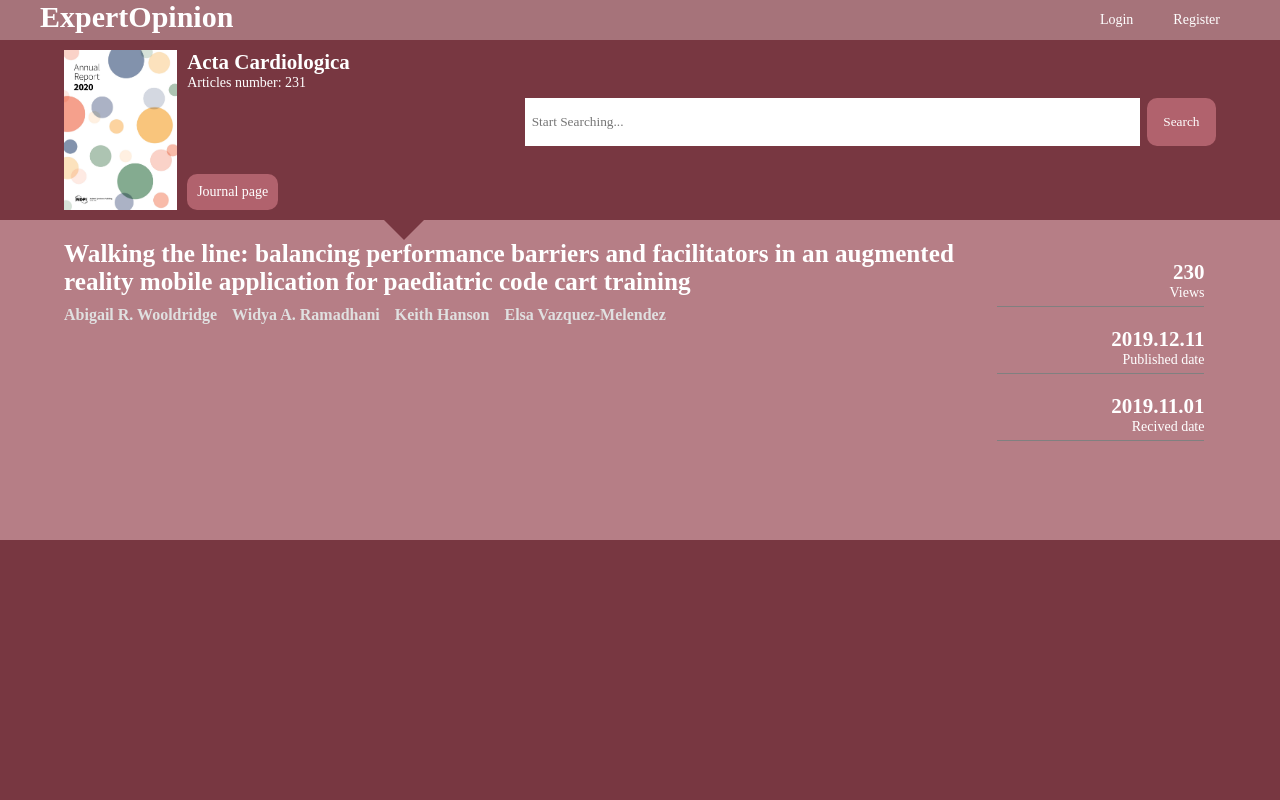
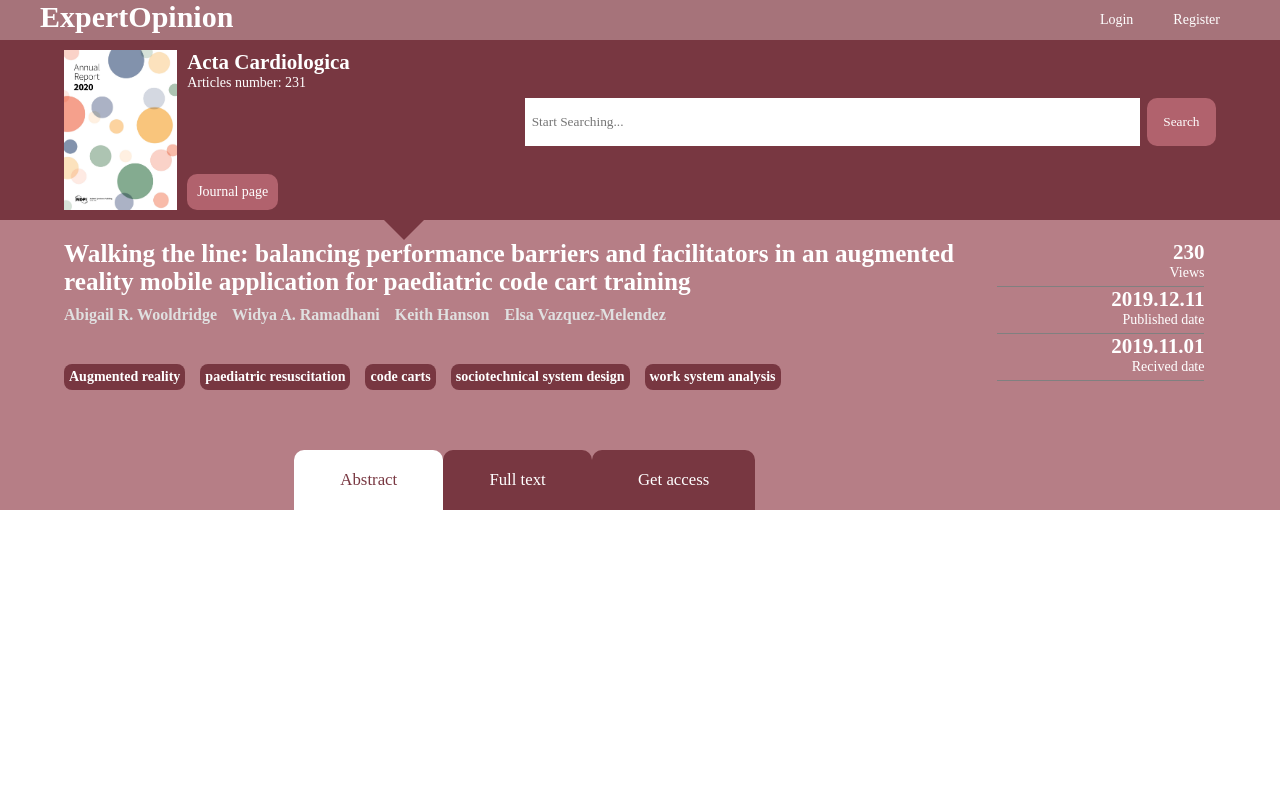
Before and after one commit to Radagea/journalist, a Vue app: page /article/1 in a window 1280 px wide. Shown: the top 800 px of the page. Built offline with nearby package versions, Linux system fonts and the light colour scheme; a web font is replaced by a local one.

Commit message:
Article page -> ArticleTitle section finished

```diff
--- /dev/null
+++ b/src/components/UI/cards/articles/ArticleTitle.vue
@@ -0,0 +1,165 @@
+<template>
+    <section>
+        <div class="arrow-down"></div>
+        <div class="wrapper">
+            <div class="articletitle">
+                <h1>Walking the line: balancing performance barriers and facilitators in an augmented reality mobile application for paediatric code cart training</h1>
+                <h2>
+                    <span>Abigail R. Wooldridge</span>
+                    <span>Widya A. Ramadhani</span>
+                    <span>Keith Hanson</span>
+                    <span>Elsa Vazquez-Melendez</span>
+                </h2>
+                <h3>
+                    <span>Augmented reality</span>
+                    <span>paediatric resuscitation</span>
+                    <span>code carts</span>
+                    <span>sociotechnical system design</span>
+                    <span>work system analysis</span>
+                </h3>
+                <nav>
+                    <ul>
+                        <li class="active">Abstract</li>
+                        <li>Full text</li>
+                        <li>Get access</li>
+                    </ul>
+                </nav>
+            </div>
+            <div class="articledatas">
+                <h1>230</h1>
+                <p>Views</p>
+                <h1>2019.12.11</h1>
+                <p>Published date</p>
+                <h1>2019.11.01</h1>
+                <p>Recived date</p>
+            </div>
+        </div>
+    </section>
+</template>
+
+<script>
+export default {
+
+}
+</script>
+
+<style scoped>
+    section {
+        width: 100%;
+        overflow: hidden;
+        background-color: #B67E86;
+    }
+    div.arrow-down {
+        margin-left: 30%;
+        margin-right: auto;
+        width: 0;
+        height: 0;
+        border-left: 20px solid transparent;
+        border-right: 20px solid transparent;
+        border-top: 20px solid #783741;
+    }
+    .wrapper {
+        margin: 0 auto;
+        width: 90%;
+        max-width: 1400px;
+        color: white;
+    }
+    .articletitle {
+        float: left;
+        width: 80%;
+        margin-right: 1%;
+    }
+    .articletitle h1 {
+        font-size: 1.8em;
+        margin-bottom: 10px;
+    }
+    .articletitle h2 {
+        color: #e0e0e0;
+        font-size: 16px;
+        margin-bottom: 40px;
+    }
+    .articletitle h2 span {
+        cursor: pointer;
+        transition: 0.2s;
+        margin-right: 15px;
+    }
+    .articletitle h2 span:hover {
+        color: #7F444D;
+    }
+
+    .articletitle h3 {
+        color: white;
+        font-size: 14px;
+    }
+
+    .articletitle h3 span {
+        display: inline-block;
+        cursor: pointer;
+        padding: 5px;
+        background-color: #783741;
+        border-radius: 8px;
+        transition: 0.2s;
+        margin-right: 15px;
+    }
+
+    .articletitle h3 span:hover {
+        color: #e0e0e0;
+    }
+
+    @media(max-width:900px) {
+        .articletitle h1 {
+            font-size: 1.5em;
+        }
+        .articletitle h2 {
+            font-size: 12px;
+        }
+    }
+    .articledatas {
+        float: left;
+        text-align: right;
+        width: 18%;
+    }
+    .articledatas p {
+        padding-bottom: 5px;
+        border-bottom: 1px solid grey;
+    }
+
+    @media(max-width: 500px) {
+        .articledatas {
+            display: none;
+            width: 0%;
+        }
+        .articletitle {
+            width: 100%;
+            margin-right: 0;
+        }
+    }
+    nav {
+        margin-top: 60px;
+    }
+    ul {
+        margin: 0 auto;
+        text-align: center;
+        list-style: none;
+    }
+    ul li {
+        display: inline-block;
+        cursor: pointer;
+        background-color: #783741;
+        padding-top: 20px;
+        padding-bottom: 20px;
+        padding-right: 5%;
+        padding-left: 5%;
+        border-top-left-radius: 10px;
+        border-top-right-radius: 10px;
+        font-size: 1.2em;
+        transition: 0.3s;
+    }
+    ul li:hover {
+        background-color: #9b6c73;
+    }
+    ul li.active {
+        background-color: white;
+        color: #783741;
+    }
+</style>
--- a/src/components/pages/MainArticlePage.vue
+++ b/src/components/pages/MainArticlePage.vue
@@ -1,112 +1,24 @@
 <template>
     <journal-in-article></journal-in-article>
-    <section>
-        <div class="arrow-down"></div>
-        <div class="wrapper">
-            <div class="articletitle">
-                <h1>Walking the line: balancing performance barriers and facilitators in an augmented reality mobile application for paediatric code cart training</h1>
-                <h2>
-                    <span>Abigail R. Wooldridge</span>
-                    <span>Widya A. Ramadhani</span>
-                    <span>Keith Hanson</span>
-                    <span>Elsa Vazquez-Melendez</span>
-                </h2>
-            </div>
-            <div class="articledatas">
-                <h1>230</h1>
-                <p>Views</p>
-                <h1>2019.12.11</h1>
-                <p>Published date</p>
-                <h1>2019.11.01</h1>
-                <p>Recived date</p>
-            </div>
-        </div>
-    </section>
+    <article-title></article-title>
+    <main></main>
 </template>
 
 <script>
 import JournalInArticle from '../UI/cards/articles/JournalInArticle.vue';
+import ArticleTitle from '../UI/cards/articles/ArticleTitle.vue';
 export default {
     components: {
         JournalInArticle,
-
+        ArticleTitle
     }
 }
 </script>
 
 <style scoped>
-    section {
+    main {
         width: 100%;
-        min-height: 20rem;
-        overflow: hidden;
-        background-color: #B67E86;
-    }
-    div.arrow-down {
-        margin-left: 30%;
-        margin-right: auto;
-        width: 0;
-        height: 0;
-        border-left: 20px solid transparent;
-        border-right: 20px solid transparent;
-        border-top: 20px solid #783741;
-    }
-    .wrapper {
-        margin: 0 auto;
-        width: 90%;
-        max-width: 1400px;
-        color: white;
-    }
-    .articletitle {
-        float: left;
-        width: 80%;
-        margin-right: 1%;
-    }
-    .articletitle h1 {
-        font-size: 1.8em;
-        margin-bottom: 10px;
-    }
-    .articletitle h2 {
-        color: #e0e0e0;
-        font-size: 16px;
-    }
-    .articletitle h2 span {
-        cursor: pointer;
-        transition: 0.2s;
-        margin-right: 15px;
-    }
-    .articletitle h2 span:hover {
-        color: #7F444D;
-    }
-
-    @media(max-width:900px) {
-        .articletitle h1 {
-            font-size: 1.5em;
-        }
-        .articletitle h2 {
-            font-size: 12px;
-        }
-    }
-    .articledatas {
-        float: left;
-        text-align: right;
-        width: 18%;
-    }
-    .articledatas p {
-        padding-bottom: 5px;
-        border-bottom: 1px solid grey;
-    }
-    .articledatas h1 {
-        margin-top: 20px;
-    }
-
-    @media(max-width: 500px) {
-        .articledatas {
-            display: none;
-            width: 0%;
-        }
-        .articletitle {
-            width: 100%;
-            margin-right: 0;
-        }
+        height: 50rem;
+        background-color: white;
     }
 </style>
```
